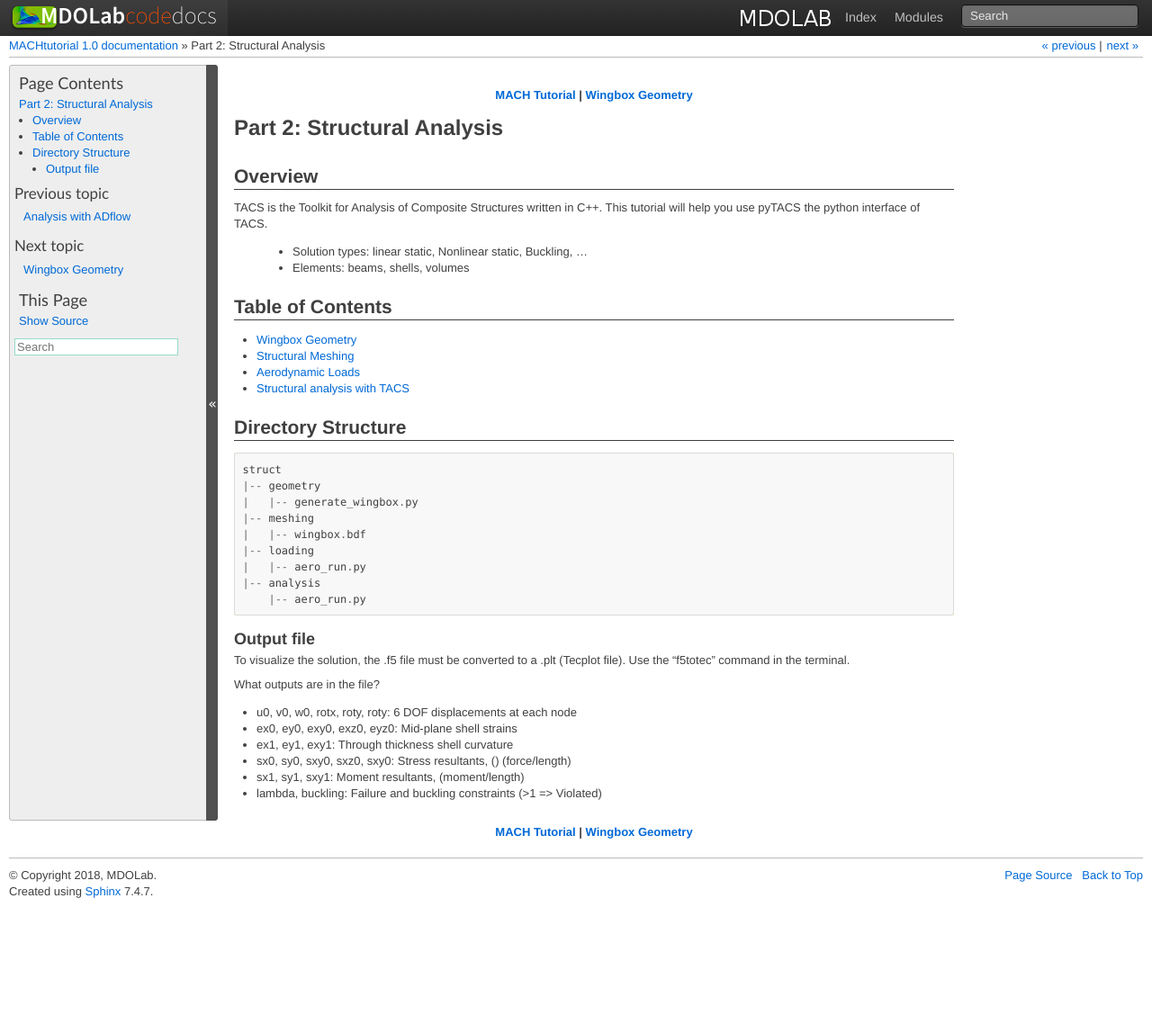
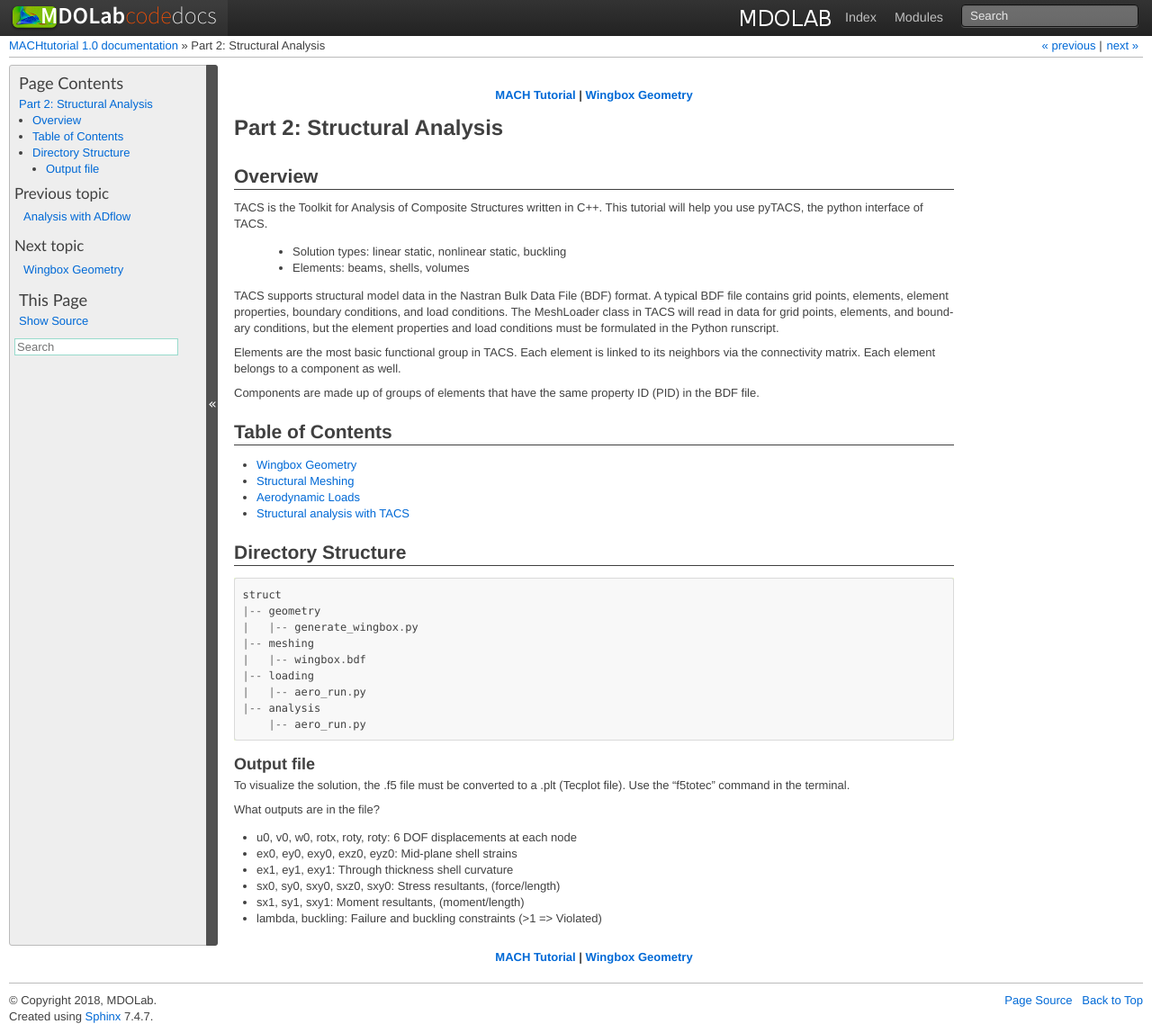
Before and after one commit to LMisTianWang/MACHtutorial, a Sphinx documentation site: the page built from doc/struct_overview.rst, in a window 1280 px wide. Shown: the whole page at 90% size. Built offline with Sphinx 7.4.7, drawn with Linux system fonts in a browser that asks for light colours; before the commit the page ends 1009 px from its top, so only the background shows below that.

Commit message:
Added some info on TACS.

```diff
--- a/doc/struct_overview.rst
+++ b/doc/struct_overview.rst
@@ -11,10 +11,20 @@ Part 2: Structural Analysis
 Overview
 ================================================================================
 TACS is the Toolkit for Analysis of Composite Structures written in C++.
-This tutorial will help you use pyTACS the python interface of TACS.
+This tutorial will help you use pyTACS, the python interface of TACS.
 
-    - Solution types: linear static, Nonlinear static, Buckling, ...
+    - Solution types: linear static, nonlinear static, buckling
     - Elements: beams, shells, volumes
+
+TACS supports structural model data in the Nastran Bulk Data File (BDF) format.
+A typical BDF file contains grid points, elements, element properties, boundary conditions, and load conditions.
+The MeshLoader class in TACS will read in data for grid points, elements, and boundary conditions, but the element properties and load conditions must be formulated in the Python runscript.
+
+Elements are the most basic functional group in TACS.
+Each element is linked to its neighbors via the connectivity matrix.
+Each element belongs to a component as well.
+
+Components are made up of groups of elements that have the same property ID (PID) in the BDF file.
 
 Table of Contents
 ================================================================================
@@ -50,7 +60,7 @@ What outputs are in the file?
 * u0, v0, w0, rotx, roty, roty: 6 DOF displacements at each node
 * ex0, ey0, exy0, exz0, eyz0: Mid-plane shell strains
 * ex1, ey1, exy1:  Through thickness shell curvature
-* sx0, sy0, sxy0, sxz0, sxy0: Stress resultants, () (force/length)
+* sx0, sy0, sxy0, sxz0, sxy0: Stress resultants, (force/length)
 * sx1, sy1, sxy1: Moment resultants, (moment/length)
 * lambda, buckling: Failure and buckling constraints (>1 => Violated)
 
```
